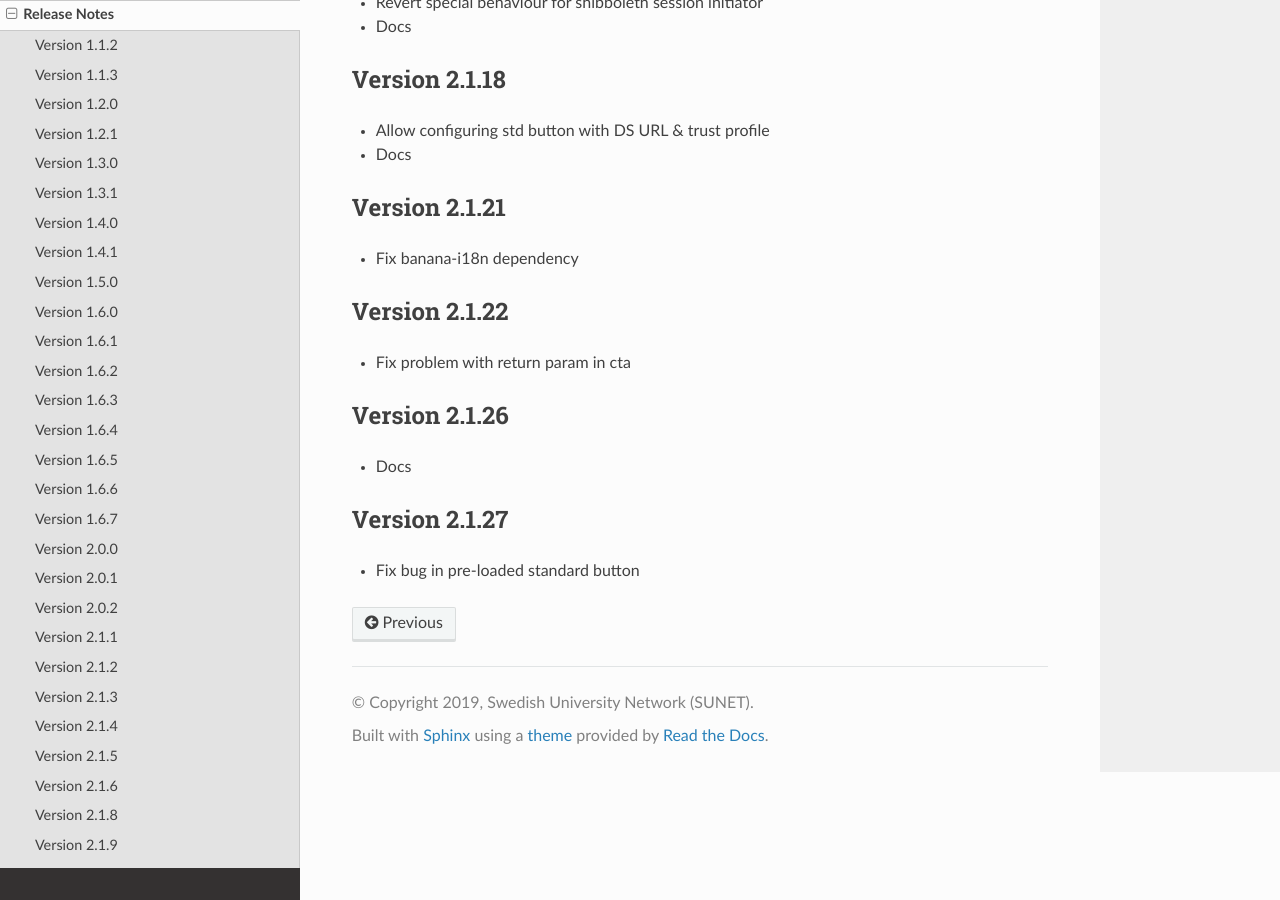
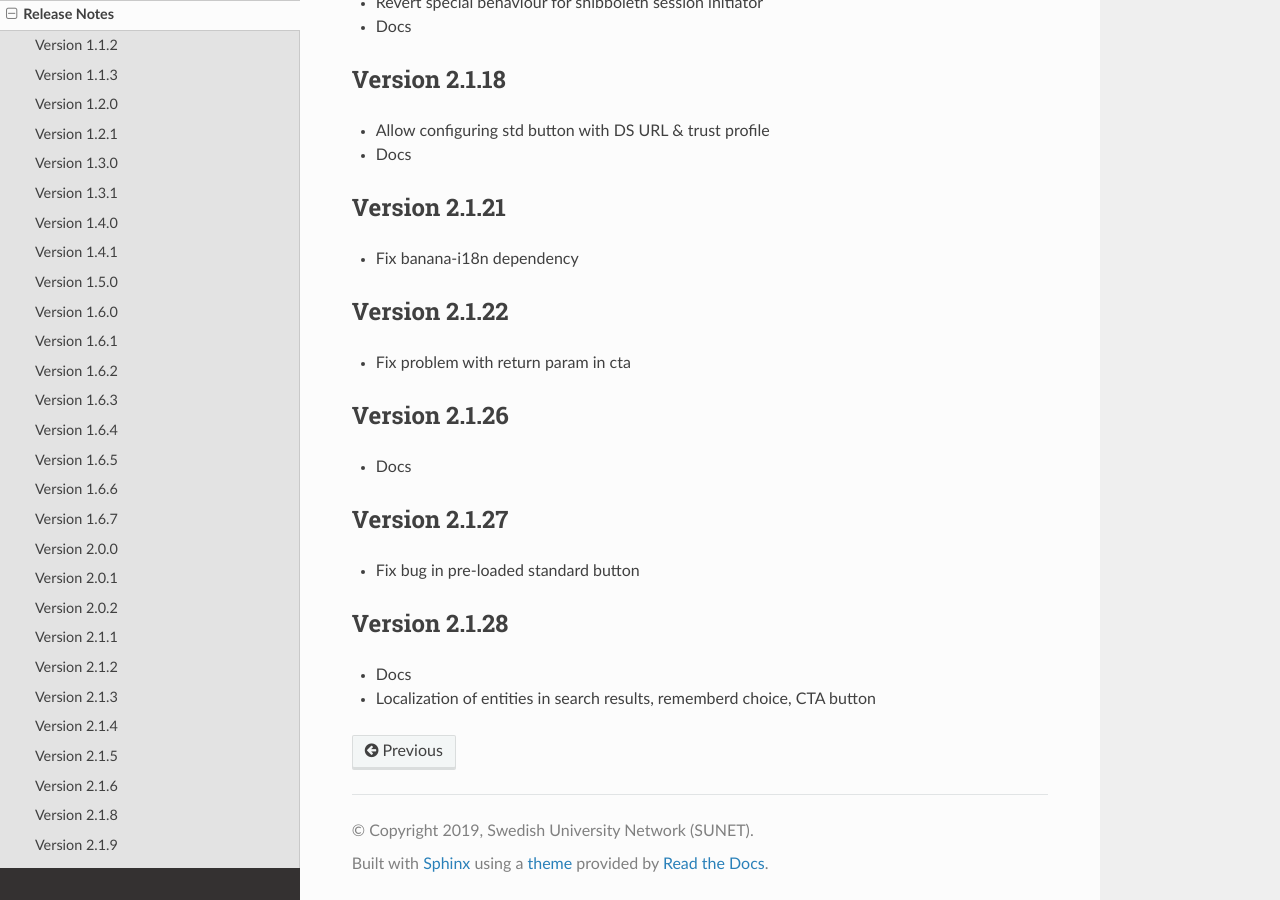
Before and after one commit to TheIdentitySelector/thiss-js, a Sphinx documentation site: the page built from docs/releasenotes.rst, in a window 1280 px wide and 900 px high, scrolled down 4137 px. Built offline with Sphinx 7.4.7 and the Read the Docs theme 3.1.0, drawn with Linux system fonts in a browser that asks for light colours.

Commit message:
bump version

```diff
--- a/docs/conf.py
+++ b/docs/conf.py
@@ -26,7 +26,7 @@ author = u'Leif Johansson'
 # The short X.Y version
 version = u'2.1'
 # The full version, including alpha/beta/rc tags
-release = u'2.1.27'
+release = u'2.1.28'
 js_source_path = '../src'
 
 # -- General configuration ---------------------------------------------------
--- a/docs/releasenotes.rst
+++ b/docs/releasenotes.rst
@@ -218,3 +218,9 @@ Version 2.1.27
 --------------
 
 * Fix bug in pre-loaded standard button
+
+Version 2.1.28
+--------------
+
+* Docs
+* Localization of entities in search results, rememberd choice, CTA button
--- a/package.json
+++ b/package.json
@@ -1,6 +1,6 @@
 {
   "name": "@theidentityselector/thiss",
-  "version": "2.1.27",
+  "version": "2.1.28",
   "description": "The Identity Selector",
   "main": "index.js",
   "private": false,
@@ -68,7 +68,7 @@
     "@krakenjs/zoid": "^10.3.3",
     "@popperjs/core": "^2.11.8",
     "@snyk/protect": "^1.1292.4",
-    "@theidentityselector/thiss-ds": "^2.1.17",
+    "@theidentityselector/thiss-ds": "^2.1.28",
     "banana-i18n": "==2.3.3",
     "belter": "^1.0.190",
     "bootstrap-scss": "^5.3.3",
```
Also changed, not shown: 2 other files.
